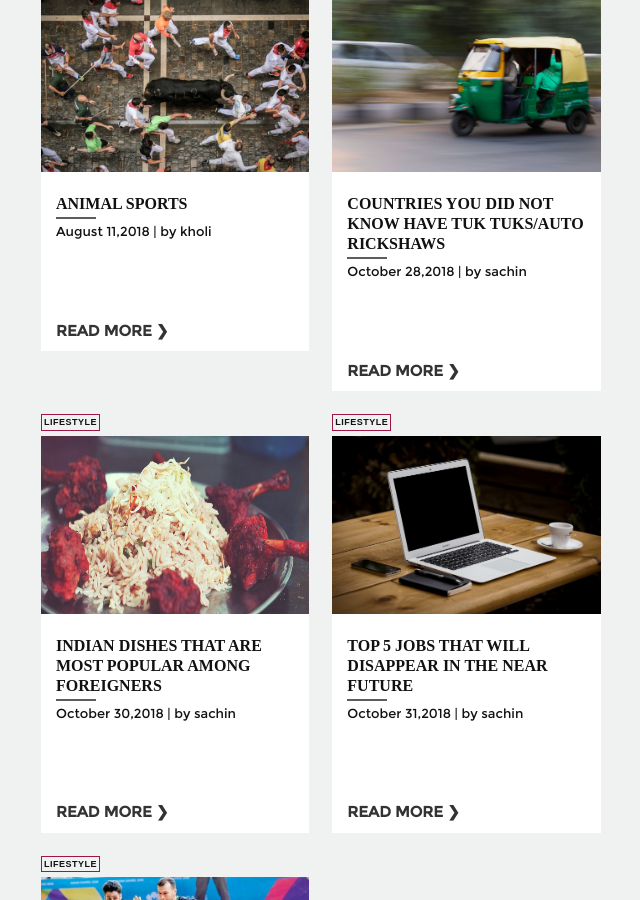
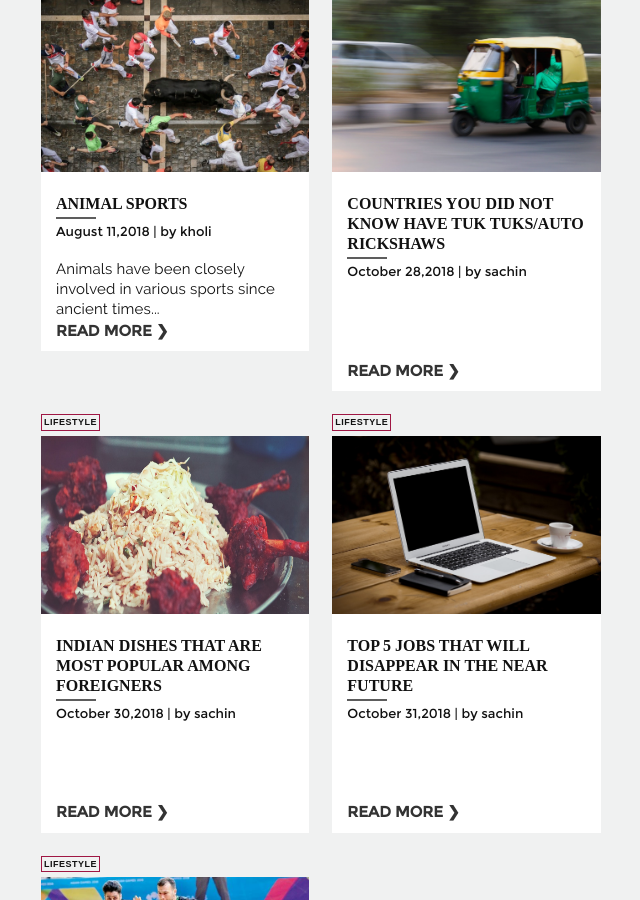
Before and after one commit to sherlifelix/blog, a Jekyll site: the page built from _posts/2018-10-27-countries-which-have-banned-chocolate.md, in a window 1280 px wide and 900 px high, scrolled down 3597 px. Shown: the whole window, without its empty margins (166-806 px from the left). Built offline with Jekyll 4.4.1, drawn with Linux system fonts in a browser that asks for light colours; comment, search, counter and statistics services are not loaded.

Commit message:
Update 2018-08-11-SportsAnimal.md

```diff
--- a/_posts/2018-08-11-SportsAnimal.md
+++ b/_posts/2018-08-11-SportsAnimal.md
@@ -7,6 +7,7 @@ published: true
 title: Animal Sports
 blog_category: LifeStyle
 blog_description: calvin
+description: Animals have been closely involved in various sports since ancient times...
 ---
 **Animals have been closely involved in various sports since ancient times. Animals and the sport they are involved are often closely related to the culture of the nation/ people involved. Bulls/ Cattle**
 
```
